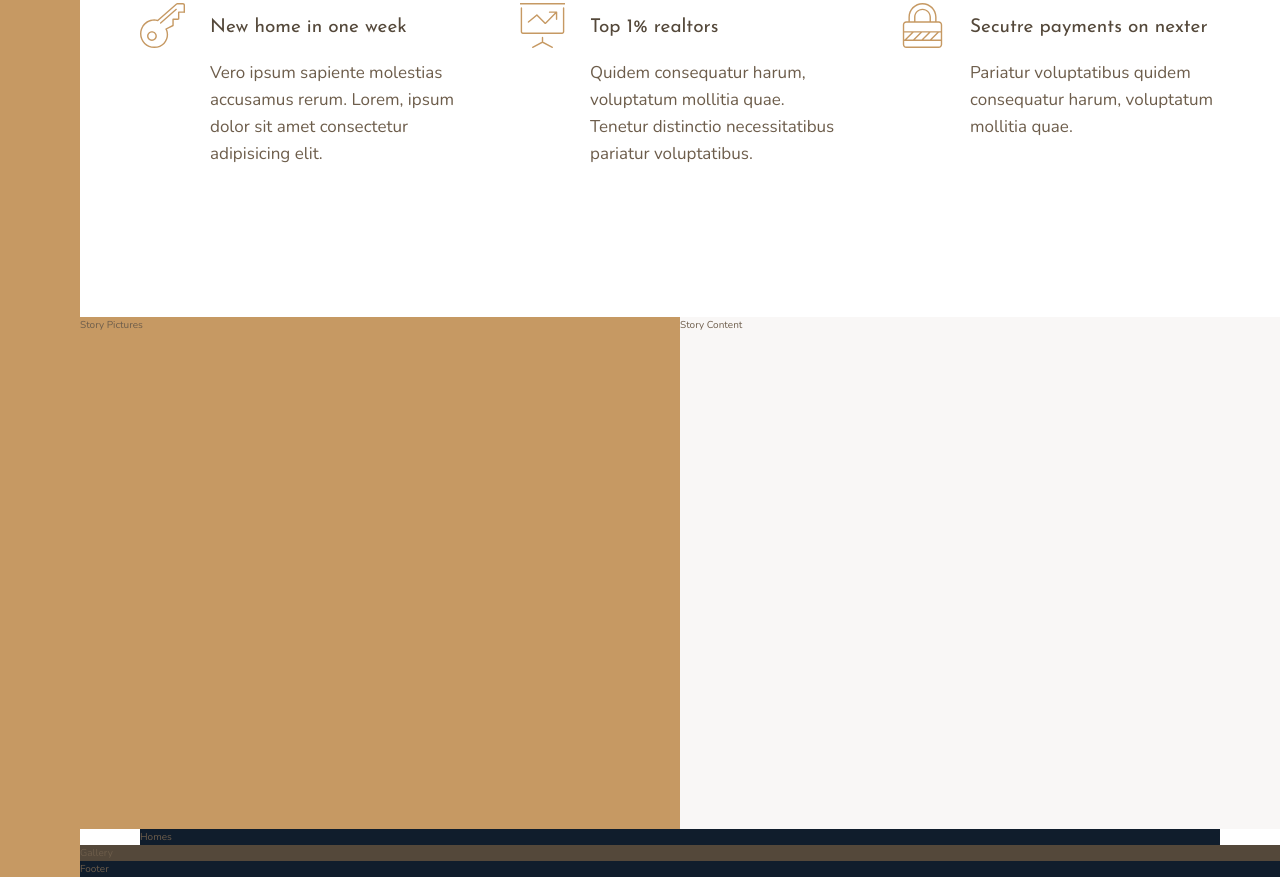
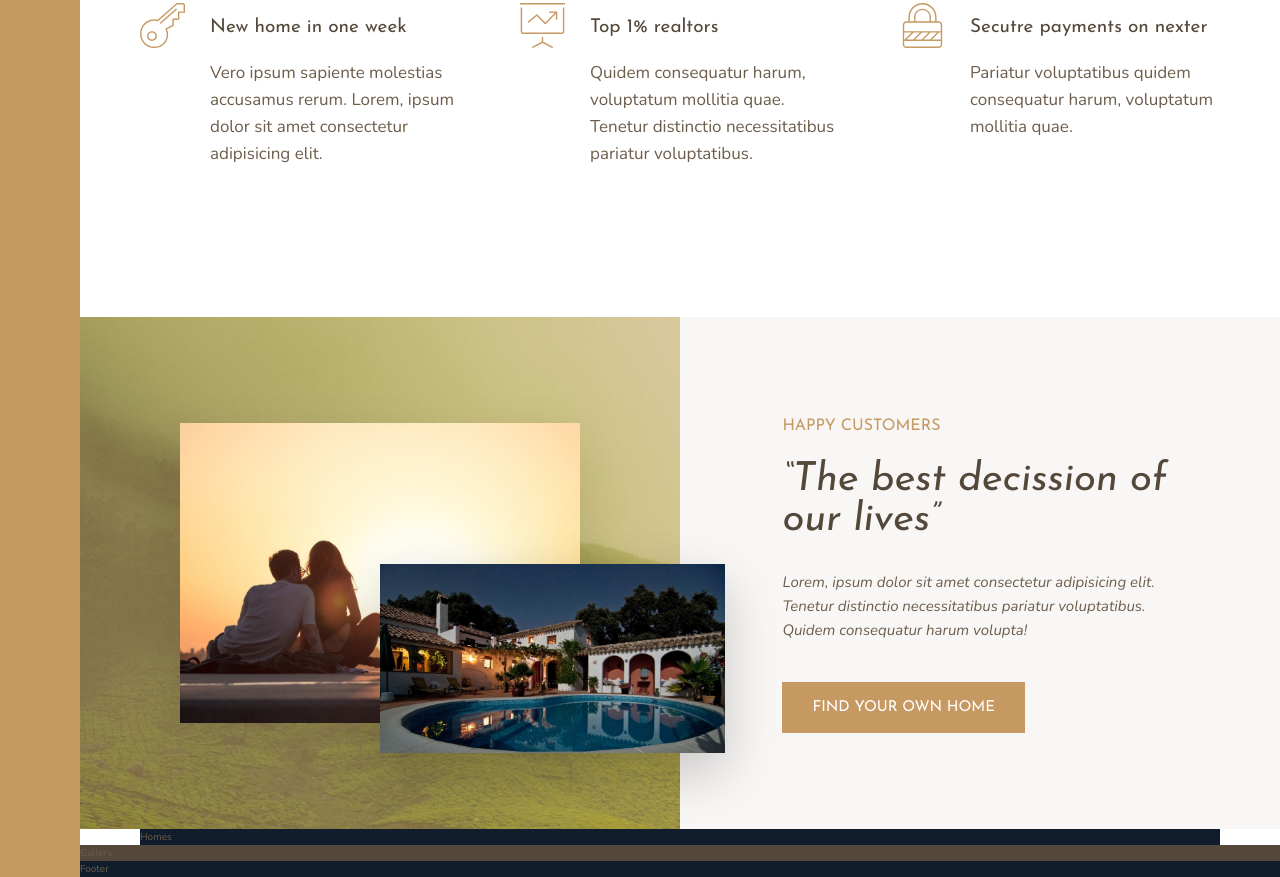
Before and after one commit to AndreasDeveloper/Nexter-Website, a website: page index.html in a window 1280 px wide. Shown: the part 991-1868 px from the top of the page. Drawn offline with nearby package versions, Linux system fonts and the light colour scheme.

Commit message:
Finished building Stories Section. | Update #5 |

```diff
--- a/index.html
+++ b/index.html
@@ -88,13 +88,21 @@
         </section>
         <!-- SECTION FEATURES ENDS -->
 
+            <!-- STORY SECTION STARTS -->
             <div class="story__pictures">
-                Story Pictures
+                <img src="resources/images/story-1.jpeg" alt="Couple With New House" class="story__img--1">
+                <img src="resources/images/story-2.jpeg" alt="New House" class="story__img--2">
             </div>
 
             <div class="story__content">
-                Story Content
+                <h3 class="heading-3 mb-sm">Happy Customers</h3>
+                <h2 class="heading-2 heading-2--dark mb-md">&ldquo;The best decission of our lives&rdquo;</h2>
+                <p class="story__text">Lorem, ipsum dolor sit amet consectetur adipisicing elit. Tenetur distinctio necessitatibus pariatur voluptatibus.
+                    Quidem consequatur harum volupta!
+                </p>
+                <button class="btn">Find your own home</button>
             </div>
+            <!-- STORY SECTION ENDS -->
 
         <section class="section-homes">
             Homes
--- a/resources/sass/abstracts/_variables.scss
+++ b/resources/sass/abstracts/_variables.scss
@@ -3,6 +3,9 @@ $color-primary: #c69963;
 $color-primary-dark: #B28451;
 
 $color-secondary: #101d2c;
+
+$color-white: #fff;
+$color-black: #000;
 
 $color-grey-light-1: #f9f7f6;
 $color-grey-light-2: #aaa;
--- a/resources/sass/base/_typography.scss
+++ b/resources/sass/base/_typography.scss
@@ -22,6 +22,13 @@
 
 .heading-2 {
     @extend %heading;
+    font-size: 4rem;
+    font-style: italic;
+    line-height: 1;
+
+    // LIGHT AND DARK VERSIONS OF HEADING 4 \\
+    &--light { color: $color-grey-light-1; }
+    &--dark { color: $color-grey-dark-1; }
 }
 
 /* ------------------------------------------- */
@@ -30,6 +37,9 @@
 
 .heading-3 {
     @extend %heading;
+    font-size: 1.6rem;
+    color: $color-primary;
+    text-transform: uppercase;
 }
 
 /* ------------------------------------------- */
--- /dev/null
+++ b/resources/sass/base/_utilities.scss
@@ -0,0 +1,15 @@
+/* ------------------------------------------- */
+/* UTILITES
+/* ------------------------------------------- */
+
+// --- MARGIN BOTTOM SMALL --- \\
+.mb-sm { margin-bottom: 2rem; }
+
+// --- MARGIN BOTTOM MEDIUM --- \\
+.mb-md { margin-bottom: 3rem; }
+
+// --- MARGIN BOTTOM LARGE --- \\
+s.mb-lg { margin-bottom: 4rem; }
+
+// --- MARGIN BOTTOM HUGE --- \\
+.mb-hg { margin-bottom: 8rem; }
--- /dev/null
+++ b/resources/sass/components/_button.scss
@@ -0,0 +1,20 @@
+/* ------------------------------------------- */
+/* BTN | FIND YOUR OWN HOME BTN
+/* ------------------------------------------- */
+
+.btn {
+    background-color: $color-primary;
+    color: $color-white;
+    border: none;
+    border-radius: 0;
+    font-family: $font-display;
+    font-size: 1.5rem;
+    text-transform: uppercase;
+    padding: 1.8rem 3rem;
+    cursor: pointer;
+    transition: all .2s;
+
+    &:hover {
+        background-color: $color-primary-dark;
+    }
+}
--- a/resources/sass/components/_features.scss
+++ b/resources/sass/components/_features.scss
@@ -7,8 +7,8 @@
     margin: 15rem 0;
 
     // GRID SETUP
+    display: grid;
     grid-column: center-start / center-end;
-    display: grid;
     //grid-template-columns: repeat(3, 1fr);
     grid-template-columns: repeat(auto-fit, minmax(25rem, 1fr));
     grid-gap: 6rem; // CREATES A GAP BETWEEN THE ELEMENTS IN THE GRID COLS
@@ -23,6 +23,7 @@
     grid-row-gap: 1.5rem;
     grid-column-gap: 2.5rem;
 
+    // ICON SETUP \\
     &__icon {
         fill: $color-primary;
         width: 4.5rem;
@@ -33,6 +34,7 @@
         grid-row: 1 / span 2;
     }
 
+    // TEXT SETUP \\
     &__text {
         font-size: 1.7rem;
     }
--- a/resources/sass/components/_story.scss
+++ b/resources/sass/components/_story.scss
@@ -6,13 +6,54 @@
 
     &__pictures {
         background-color: $color-primary;
+        grid-column: full-start / col-end 4;
+        background-image: linear-gradient(rgba($color-primary, .5), rgba($color-primary, .5)), url(../images/back.jpg);
 
-        grid-column: full-start / col-end 4;
+        display: grid;
+        grid-template-rows: repeat(6, 1fr);
+        grid-template-columns: repeat(6, 1fr);
+        align-items: center;
+    }
+
+    // --- IMAGES SETUP --- \\
+    &__img--1 {
+        width: 100%;
+        grid-row: 2 / 6;
+        grid-column: 2 / 6;
+        box-shadow: 0 2rem 5rem rgba($color-black, .1);
+    }
+
+    &__img--2 {
+        width: 115%;
+        grid-row: 4 / 6;
+        grid-column: 4 / 7;
+        box-shadow: 0 2rem 5rem rgba($color-black, .2);
+        z-index: 20;
     }
 
     &__content {
         background-color: $color-grey-light-1;
 
         grid-column: col-start 5 / full-end;
+
+        padding: 6rem 8vw;
+
+        // FLEXBOX SETUP | FLEXBOX APPROACH
+        display: flex;
+        flex-direction: column;
+        justify-content: center;
+        align-items: flex-start;    // BUTTON IS NOT STRACHED ANYMORE
+
+        /* CSS GRID APPROACH
+        display: grid;
+        align-content: center;
+        justify-items: start;
+        */
+    }
+
+    &__text {
+        font-size: 1.5rem;
+        font-style: italic;
+        margin-bottom: 4rem;
     }
 }
--- a/resources/sass/main.scss
+++ b/resources/sass/main.scss
@@ -8,8 +8,10 @@
 /* - BASE FOLDER FILES - */
 @import "base/_typography.scss";
 @import "base/_base.scss";
+@import "base/_utilities.scss";
 
 /* - COMPONENTS FOLDER FILES - */
+@import "components/_button.scss";
 @import "components/_features.scss";
 @import "components/_gallery.scss";
 @import "components/_homes.scss";
```
Also changed, not shown: resources/css3/style.css.
